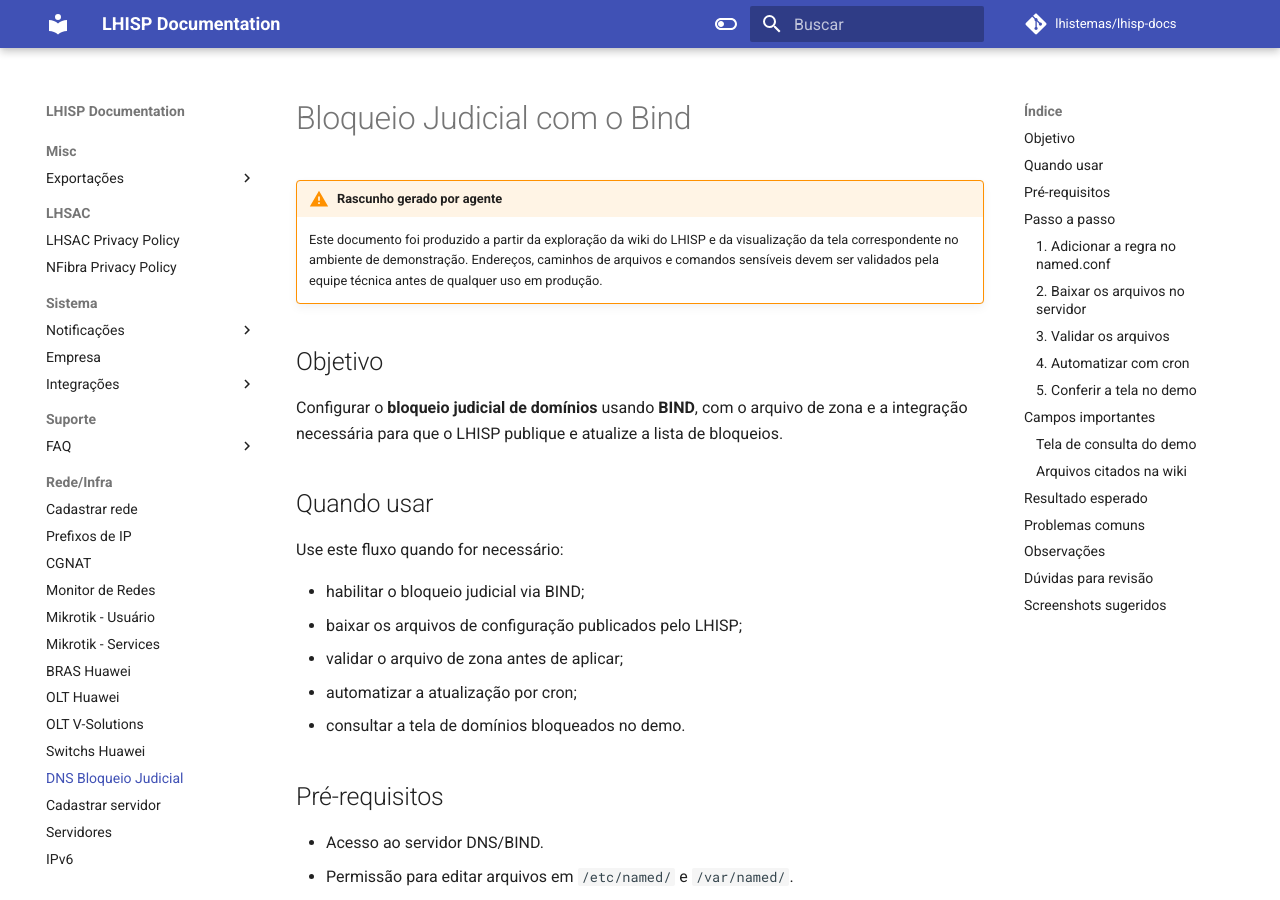
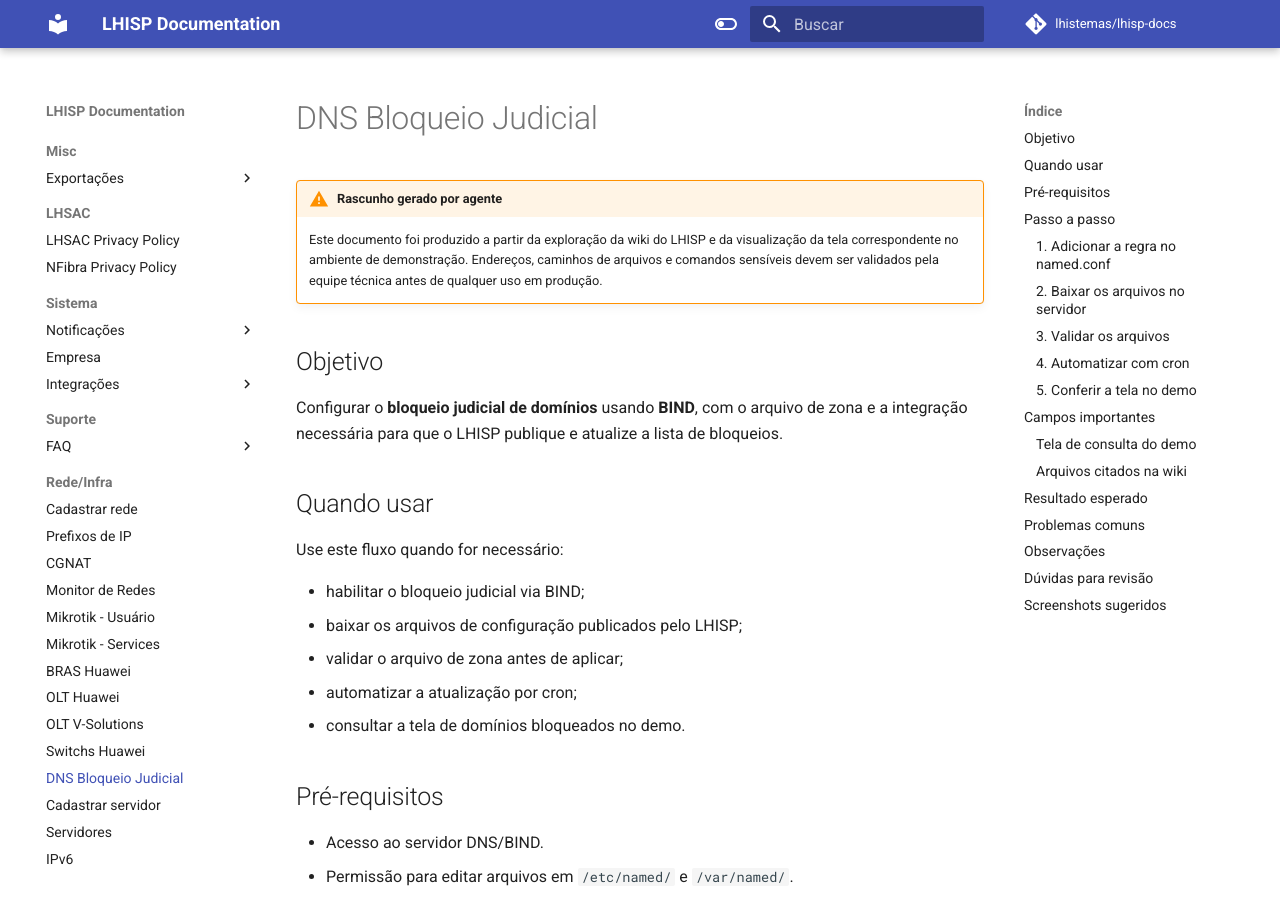
Before and after one commit to leandro-costa-oliveira/lhisp-docs, an MkDocs documentation site: the page built from docs/rede-infra/dns-bloqueio-judicial.md, in a window 1280 px wide and 900 px high. Built offline with MkDocs 1.6.1 and Material for MkDocs 9.7.7, drawn with Linux system fonts in a browser that asks for light colours; comment, search, counter and statistics services are not loaded.

Commit message:
docs: add DNS Bloqueio Judicial documentation

```diff
--- a/docs/rede-infra/dns-bloqueio-judicial.md
+++ b/docs/rede-infra/dns-bloqueio-judicial.md
@@ -1,8 +1,8 @@
 ---
-title: Bloqueio Judicial com o Bind
+title: DNS Bloqueio Judicial
 ---
 
-# Bloqueio Judicial com o Bind
+# DNS Bloqueio Judicial
 
 !!! warning "Rascunho gerado por agente"
     Este documento foi produzido a partir da exploração da wiki do LHISP e da visualização da tela correspondente no ambiente de demonstração. Endereços, caminhos de arquivos e comandos sensíveis devem ser validados pela equipe técnica antes de qualquer uso em produção.
--- a/mkdocs.yml
+++ b/mkdocs.yml
@@ -164,7 +164,7 @@ nav:
       - OLT Huawei: rede-infra/olt-huawei.md
       - OLT V-Solutions: rede-infra/olt-v-solutions.md
       - Switchs Huawei: rede-infra/switchs-huawei.md
-      - Bloqueio Judicial com o Bind: rede-infra/dns-bloqueio-judicial.md
+      - DNS Bloqueio Judicial: rede-infra/dns-bloqueio-judicial.md
       - Cadastrar servidor: rede-infra/cadastrar-servidor.md
       - Servidores: rede-infra/servidores.md
       - IPv6: rede-infra/ipv6.md
```
Also changed, not shown: docs/planejamento/plano-documentacao-menu-demo.md (+1 -1 lines).
